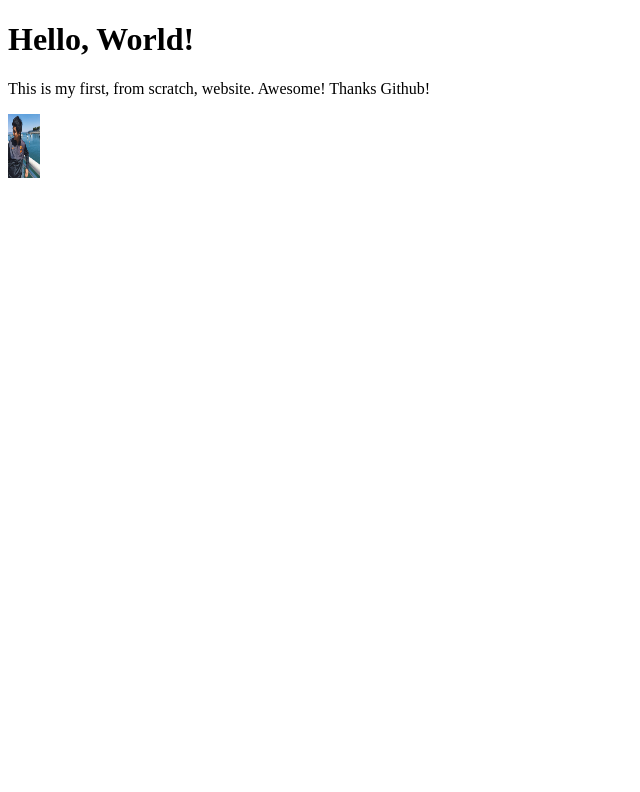
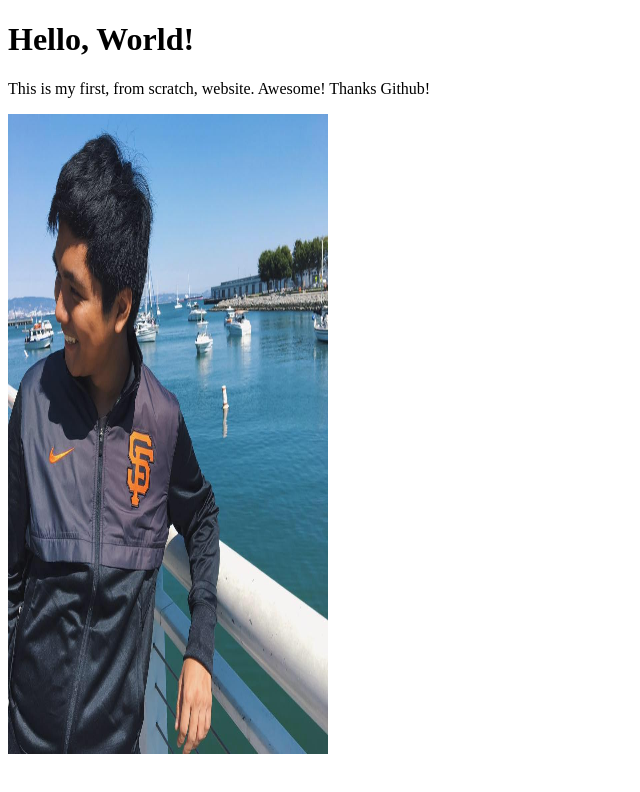
Before and after one commit to darylnak/_old_darylnak.github.io, a plain HTML site: page index.html in a window 1280 px wide. Shown: the whole page, without its empty margins (0-640 px from the left). Drawn offline with Linux system fonts and the light colour scheme.

Commit message:
size adjustment
adjusted size of picture

```diff
--- a/index.html
+++ b/index.html
@@ -4,7 +4,7 @@
 <body>
 <h1>Hello, World!</h1>
 <p> This is my first, from scratch, website. Awesome! Thanks Github! </p>
-<img src="me.jpg" alt="A picture of me is suppose to be here" style="width:32px;height:64px;">
+<img src="me.jpg" alt="A picture of me is suppose to be here" style="width:320px;height:640px;">
 </body>
 
 </html>
```
